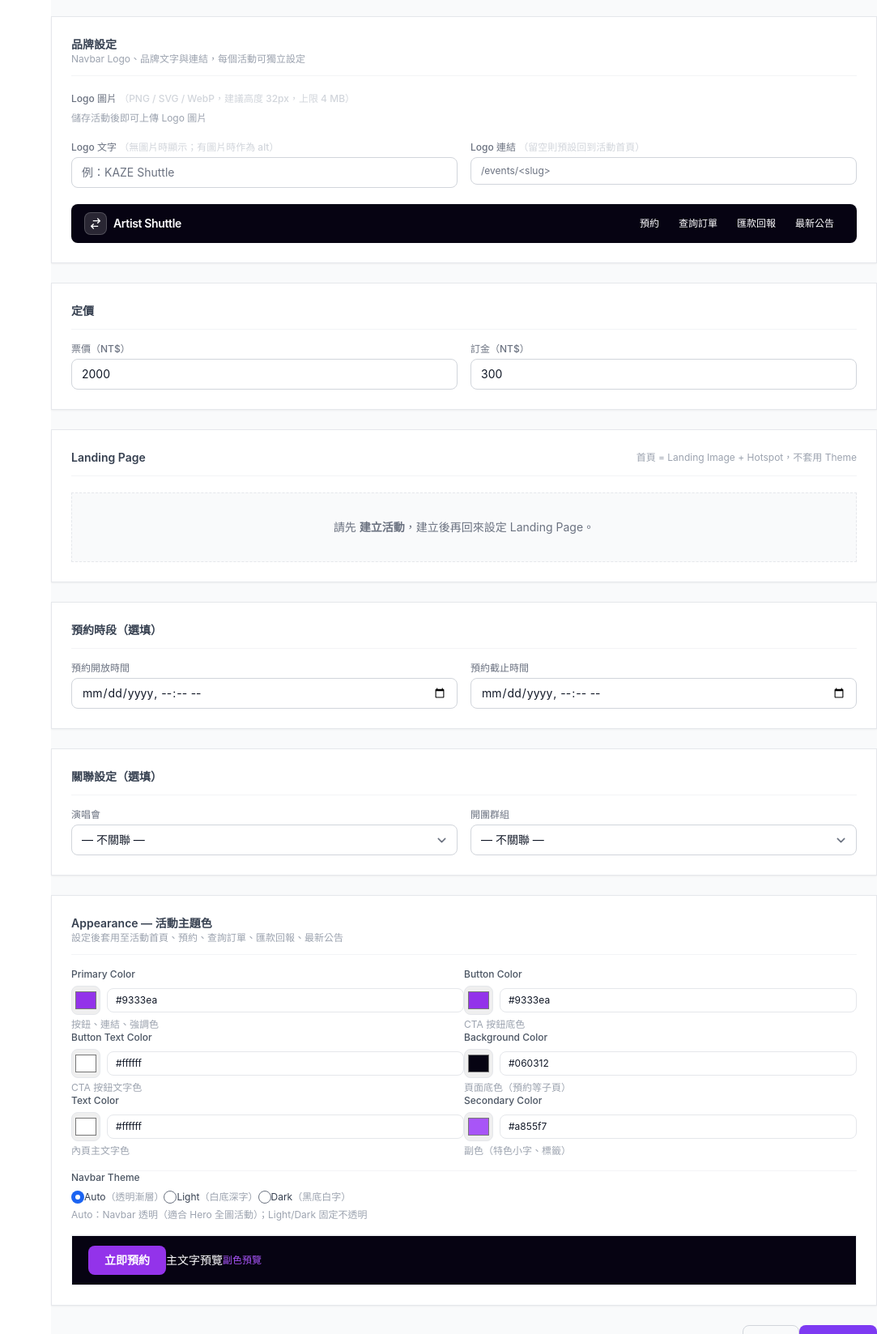
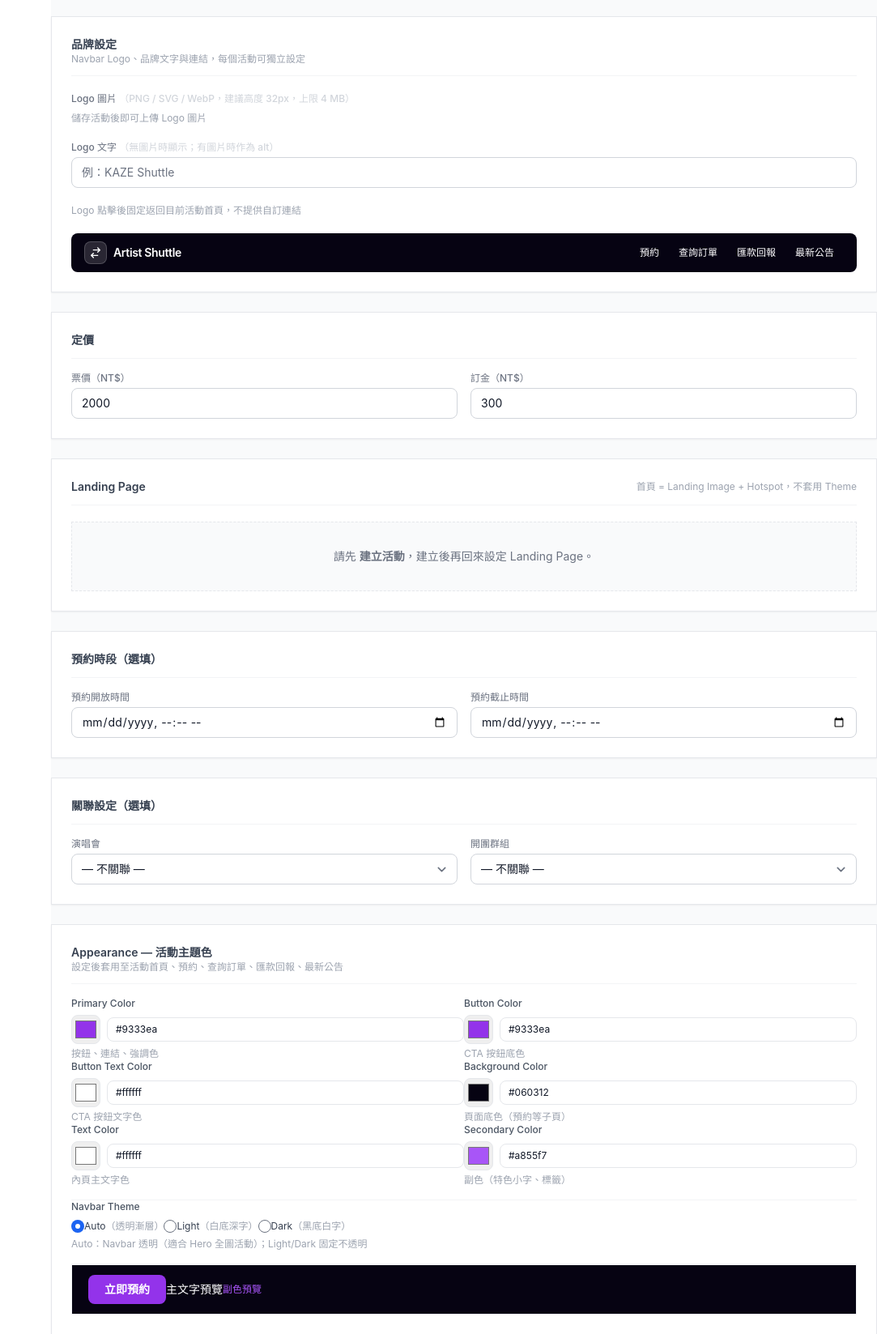
Before and after one commit to s9927637/bts-shuttle-booking, a Flask app: page /admin/event-pages/create in a window 1280 px wide. Shown: the part 842-2489 px from the top of the page at 81% size, without its empty margins (197-1280 px from the left). Run offline with Flask 3, Linux system fonts and the light colour scheme; the visitor is signed in with stand-in values (Sample User, id 1); some libraries are stand-ins or nearby versions.

Commit message:
fix: Logo 取消自訂連結，永遠固定返回目前活動首頁
Logo 在平台上的唯一用途是返回目前活動首頁，不應該讓管理員能設定
成其他網址（Booking／Announcement／FAQ／外部連結）。

- 移除後台「Logo 連結」輸入欄位（Brand Identity 面板）
- ep_create／ep_edit 不再讀寫 logo_link 表單欄位
- 前台 4 個位置改為直接寫死 '/events/' + slug，不再 fallback 讀取
  ep.logo_link／event_page.logo_link：
  - event_template.html：System Logo（logo_href）與舊版 Legacy
    Landing nav（nav_link）
  - booking.html：nav_brand
  - announcement_detail.html：nav_brand
- Landing Logo（Hotspot）模式本來就已經是固定連回 current_event
  （上一輪實作時就沒有走 logo_link），這次一併確認一致

model 的 logo_link 欄位保留（deprecated、不再被任何程式碼讀寫），
避免無謂 migration；純粹是「沒有 UI 可設定、沒有程式碼會讀取」的
死欄位。

驗證：手動在 DB 塞入一個外部惡意網址到既有活動的 logo_link，確認
Landing／Booking 頁面渲染的 Logo href 完全忽略該值、正確指向
/events/<slug> 自己；BTS/藤井風/BLACKPINK 前台 18 條路徑 + 後台
編輯頁全數 200；後台表單確認「Logo 連結」欄位已移除。

Co-Authored-By: Claude Sonnet 4.6 <noreply@anthropic.com>

```diff
--- a/app/routes/event_page.py
+++ b/app/routes/event_page.py
@@ -218,7 +218,6 @@ def ep_create():
         hero_image_tablet=request.form.get("hero_image_tablet", "").strip() or None,
         hero_image_mobile=request.form.get("hero_image_mobile", "").strip() or None,
         logo_text=request.form.get("logo_text", "").strip() or None,
-        logo_link=request.form.get("logo_link", "").strip() or None,
         theme_navbar=request.form.get("theme_navbar", "auto").strip() or "auto",
         cta_enabled=bool(request.form.get("cta_enabled")),
         footer_enabled=bool(request.form.get("footer_enabled")),
@@ -309,7 +308,6 @@ def ep_edit(ep_id):
     ep.hero_image_tablet   = request.form.get("hero_image_tablet", "").strip() or None
     ep.hero_image_mobile   = request.form.get("hero_image_mobile", "").strip() or None
     ep.logo_text  = request.form.get("logo_text", "").strip() or None
-    ep.logo_link  = request.form.get("logo_link", "").strip() or None
     # Phase 10: Theme System
     def _hex(key):
         v = request.form.get(key, "").strip()
--- a/app/templates/admin/event_pages/form.html
+++ b/app/templates/admin/event_pages/form.html
@@ -225,7 +225,7 @@
       </div>
 
       <!-- Logo 文字 -->
-      <div class="grid grid-cols-2 gap-4">
+      <div class="grid grid-cols-1 gap-4">
         <div>
           <label class="block text-xs font-medium text-gray-500 mb-1">
             Logo 文字
@@ -236,17 +236,8 @@
                  placeholder="{{ (page.artist_name + ' Shuttle') if page else '例：KAZE Shuttle' }}"
                  class="w-full px-3 py-2 text-sm border border-gray-300 rounded-lg focus:outline-none focus:ring-2 focus:ring-purple-400" />
         </div>
-        <div>
-          <label class="block text-xs font-medium text-gray-500 mb-1">
-            Logo 連結
-            <span class="text-gray-300">（留空則預設回到活動首頁）</span>
-          </label>
-          <input type="text" name="logo_link"
-                 value="{{ page.logo_link or '' if page else '' }}"
-                 placeholder="{{ ('/events/' + page.slug) if page else '/events/<slug>' }}"
-                 class="w-full px-3 py-2 text-sm border border-gray-300 rounded-lg focus:outline-none focus:ring-2 focus:ring-purple-400 font-mono text-xs" />
-        </div>
       </div>
+      <p class="text-xs text-gray-400">Logo 點擊後固定返回目前活動首頁，不提供自訂連結</p>
 
       <!-- Navbar 即時預覽 -->
       <div class="rounded-lg overflow-hidden" style="background:#060312;padding:10px 16px;">
@@ -356,7 +347,7 @@
       <!-- 品牌設定：Logo Display Mode -->
       <div class="border-t border-gray-100 pt-5 space-y-3">
         <h4 class="text-xs font-semibold text-gray-500 uppercase tracking-wide">Logo Display Mode</h4>
-        <p class="text-xs text-gray-400">兩種模式互斥，不會同時顯示；Logo Link 沿用上方「品牌設定」的 Logo Link 欄位</p>
+        <p class="text-xs text-gray-400">兩種模式互斥，不會同時顯示；點擊後固定返回目前活動首頁，不提供自訂連結</p>
         <div class="flex gap-4">
           <label class="flex items-center gap-2 cursor-pointer">
             <input type="radio" name="logo_display_mode" value="system"
--- a/app/templates/passenger/announcement_detail.html
+++ b/app/templates/passenger/announcement_detail.html
@@ -3,7 +3,7 @@
 
 {% block nav_brand %}
 {% if event_page %}
-<a href="{{ event_page.logo_link or ('/events/' + event_page.slug) }}" class="flex items-center gap-2.5">
+<a href="/events/{{ event_page.slug }}" class="flex items-center gap-2.5">
   {%- if event_page.logo_image %}
   <img src="{{ event_page.logo_image }}" alt="{{ event_page.logo_text or event_page.artist_name }}"
        class="h-7 w-auto max-w-[140px] object-contain" />
--- a/app/templates/passenger/booking.html
+++ b/app/templates/passenger/booking.html
@@ -55,7 +55,7 @@
 
 {% block nav_brand %}
 {% if event_page %}
-{%- set nav_link = event_page.logo_link or ('/events/' + event_page.slug) %}
+{%- set nav_link = '/events/' + event_page.slug %}
 <a href="{{ nav_link }}" class="flex items-center gap-2.5 shrink-0">
   {%- if event_page.logo_image %}
   <img src="{{ event_page.logo_image }}" alt="{{ event_page.logo_text or event_page.artist_name }}"
--- a/app/templates/passenger/event_template.html
+++ b/app/templates/passenger/event_template.html
@@ -116,7 +116,8 @@
    匯款回報/最新公告選單、不顯示 CTA/Footer。圖片本身不可點，
    只有 Hotspot 可點。
 ════════════════════════════════════════════════════════════════ #}
-{% set logo_href = ep.logo_link or ('/events/' + ep.slug) %}
+{# Logo 永遠返回目前活動首頁，不提供自訂連結（不得寫死其他網址） #}
+{% set logo_href = '/events/' + ep.slug %}
 
 {# 品牌設定：Logo Display Mode — System Logo（預設，render 系統 Logo）
    或 Landing Logo Hotspot（Logo 已內建於圖片，改用透明 Hotspot，不 render 系統 Logo）。
@@ -219,7 +220,7 @@
 ──────────────────────────────────────────────────────────────── #}
 <nav class="ev-nav">
   <div class="max-w-6xl mx-auto px-4 sm:px-6 h-14 flex items-center justify-between">
-    {%- set nav_link = ep.logo_link or ('/events/' + ep.slug) %}
+    {%- set nav_link = '/events/' + ep.slug %}
     <a href="{{ nav_link }}" class="flex items-center gap-2.5 shrink-0">
       {%- if ep.logo_image %}
       <img src="{{ ep.logo_image }}" alt="{{ ep.logo_text or ep.artist_name }}"
```
